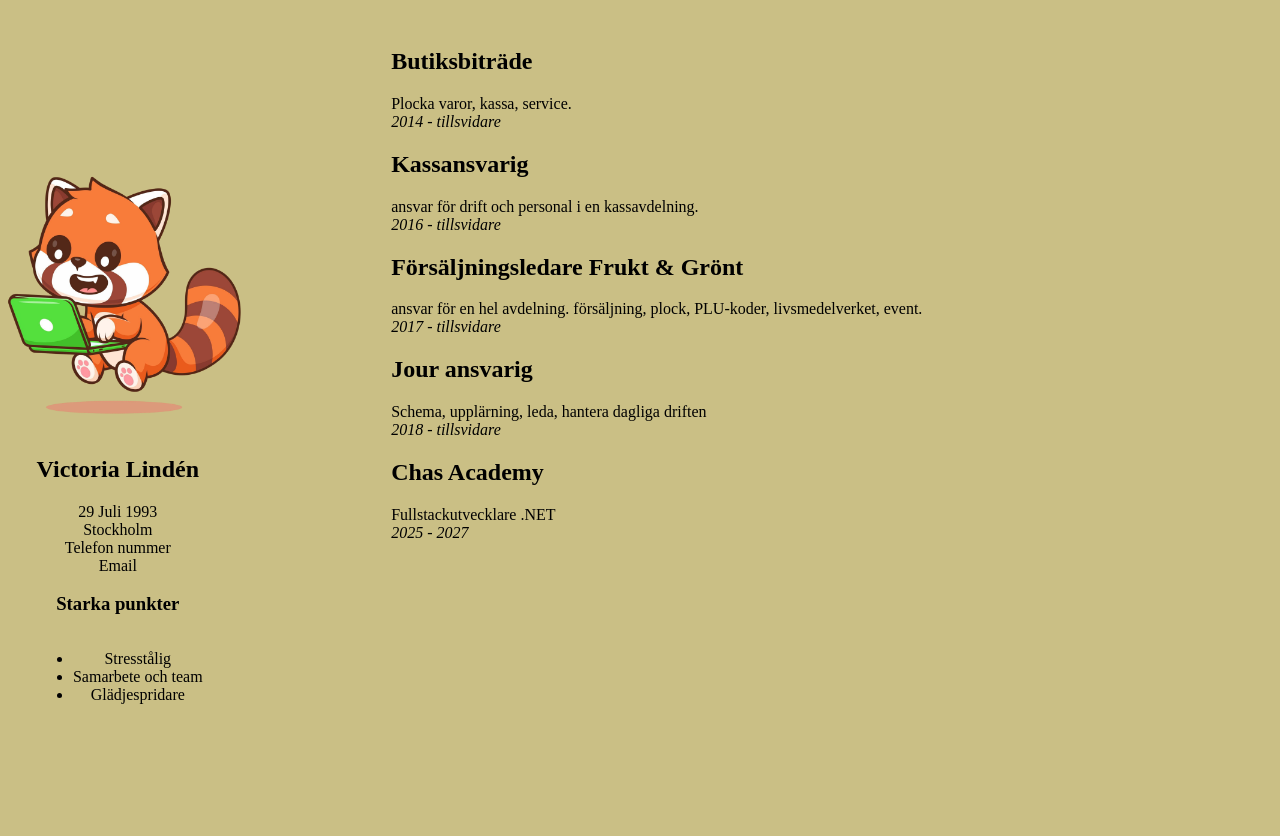
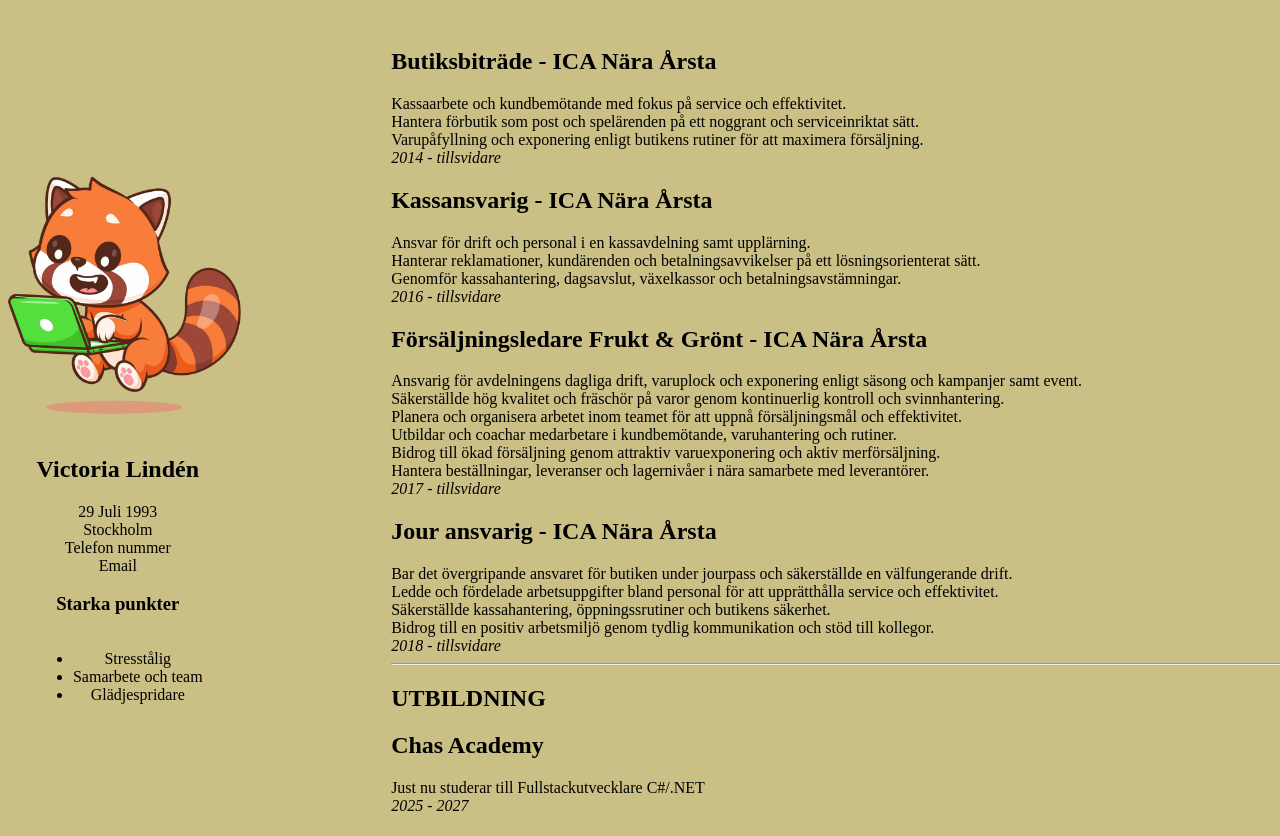
Before and after one commit to Vic-Linden/MyWebsite, a plain HTML site: page cv.html in a window 1280 px wide. Shown: the top 836 px of the page. Drawn offline with Linux system fonts and the light colour scheme.

Commit message:
paragraf update

```diff
--- a/cv.html
+++ b/cv.html
@@ -28,26 +28,41 @@
 
 
         <section class="content">
-            <h2>Butiksbiträde</h2>
-            <p>Plocka varor, kassa, service.</p>
+            <h2>Butiksbiträde - ICA Nära Årsta</h2>
+            <p>Kassaarbete och kundbemötande med fokus på service och effektivitet.</p>
+            <p>Hantera förbutik som post och spelärenden på ett noggrant och serviceinriktat sätt.</p>
+            <p>Varupåfyllning och exponering enligt butikens rutiner för att maximera försäljning.</p>
             <em>2014 - tillsvidare</em>
 
 
-        <h2>Kassansvarig</h2>
-            <p>ansvar för drift och personal i en kassavdelning.</p>
+        <h2>Kassansvarig - ICA Nära Årsta</h2>
+            <p>Ansvar för drift och personal i en kassavdelning samt upplärning.</p>
+            <p>Hanterar reklamationer, kundärenden och betalningsavvikelser på ett lösningsorienterat sätt.</p>
+            <p>Genomför kassahantering, dagsavslut, växelkassor och betalningsavstämningar.</p>
             <em>2016 - tillsvidare</em>
 
-        <h2>Försäljningsledare Frukt & Grönt</h2>
-            <p>ansvar för en hel avdelning. försäljning, plock, PLU-koder, livsmedelverket, event.</p>
+        <h2>Försäljningsledare Frukt & Grönt - ICA Nära Årsta</h2>
+            <p>Ansvarig för avdelningens dagliga drift, varuplock och exponering enligt säsong och kampanjer samt event.</p>
+            <p>Säkerställde hög kvalitet och fräschör på varor genom kontinuerlig kontroll och svinnhantering.</p>
+            <p>Planera och organisera arbetet inom teamet för att uppnå försäljningsmål och effektivitet.</p>
+            <p>Utbildar och coachar medarbetare i kundbemötande, varuhantering och rutiner.</p>
+            <p>Bidrog till ökad försäljning genom attraktiv varuexponering och aktiv merförsäljning.</p>
+            <p>Hantera beställningar, leveranser och lagernivåer i nära samarbete med leverantörer.</p>
             <em>2017 - tillsvidare</em>
 
-        <h2>Jour ansvarig</h2>
-            <p>Schema, upplärning, leda, hantera dagliga driften</p>
+        <h2>Jour ansvarig - ICA Nära Årsta</h2>
+            <p>Bar det övergripande ansvaret för butiken under jourpass och säkerställde en välfungerande drift.</p>
+            <p>Ledde och fördelade arbetsuppgifter bland personal för att upprätthålla service och effektivitet.</p>
+            <p>Säkerställde kassahantering, öppningssrutiner och butikens säkerhet.</p>
+            <p>Bidrog till en positiv arbetsmiljö genom tydlig kommunikation och stöd till kollegor.</p>
             <em>2018 - tillsvidare</em>
+            <hr>
 
 
+
+        <h2>UTBILDNING</h2>
         <h2>Chas Academy</h2>
-            <p>Fullstackutvecklare .NET</p>
+            <p>Just nu studerar till Fullstackutvecklare C#/.NET</p>
             <em>2025 - 2027</em>
         </section>
 
```
